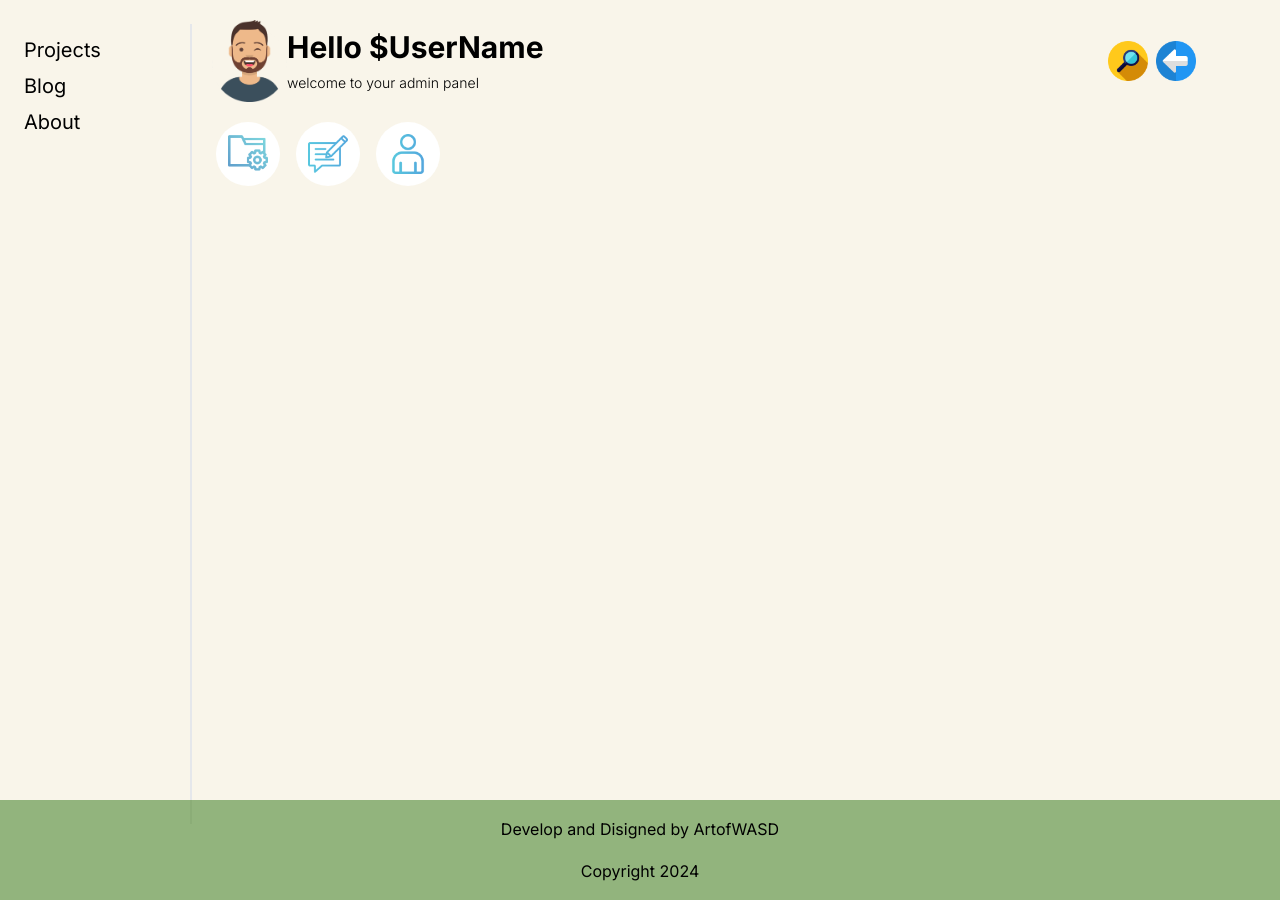
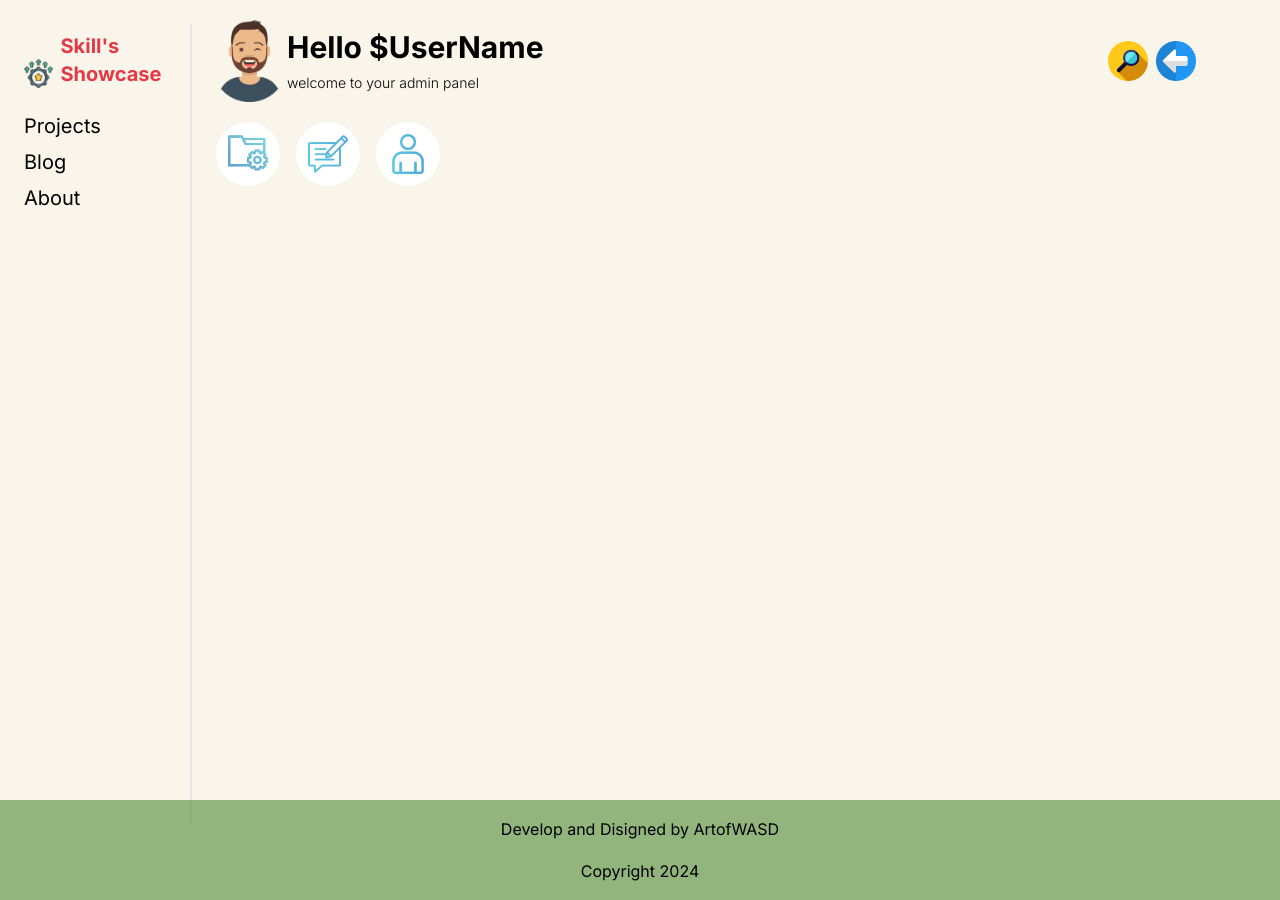
Before and after one commit to ArtofWASD/my_cv, a Next.js app: page /admin in a window 1280 px wide. Built offline with nearby package versions, Linux system fonts and the light colour scheme.

Commit message:
логотип в админ меню

```diff
--- a/src/widgets/admin/adminMenu/ui/adminMenu.tsx
+++ b/src/widgets/admin/adminMenu/ui/adminMenu.tsx
@@ -1,4 +1,5 @@
 "use client";
+import Image from "next/image";
 import { useAdminMenuTogglerStore } from "@/src/shared/api/store/adminStatusStore";
 export const AdminMenu = () => {
   const toggleMenu = useAdminMenuTogglerStore((state: any) => state.addStatus);
@@ -9,7 +10,12 @@ export const AdminMenu = () => {
     { status: "About", id: 3 },
   ];
   return (
-    <div className="menu ml-6 h-screen border-r-2 pt-2">
+    <section className="menu ml-6 h-screen border-r-2 pt-2">
+      <div className="grid grid-flow-col justify-start gap-2 items-end pb-5">
+        <Image src="/icons/Logo.png" width={50} height={50} alt="menu" />
+        <p className="font-bold text-main-red text-xl">Skill's Showcase</p>
+      </div>
+
       {mockStatus.map((item) => (
         <p
           className="cursor-pointer py-1 text-xl text-black hover:ml-4 hover:scale-110 hover:text-blue-600"
@@ -21,6 +27,6 @@ export const AdminMenu = () => {
           {item.status}
         </p>
       ))}
-    </div>
+    </section>
   );
 };
```
Also changed, not shown: public/icons/Logo.png (added).
